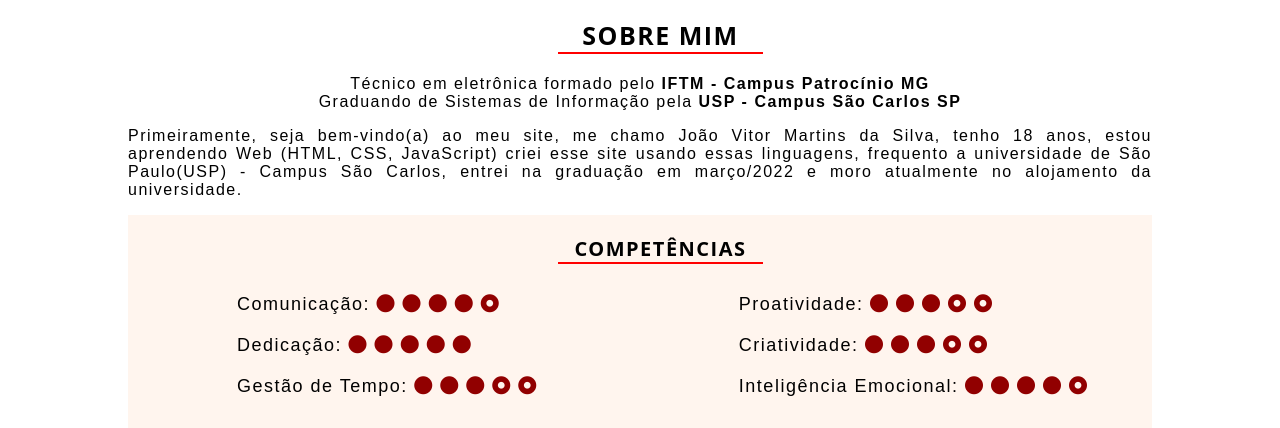
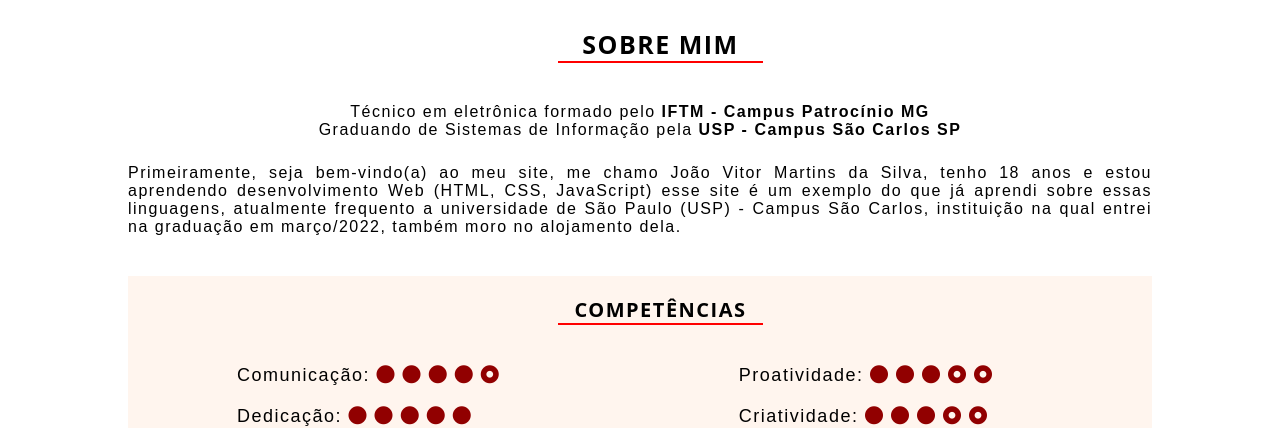
Before and after one commit to joaovitormsilva/projeto-site, a plain HTML site: page index.html in a window 1280 px wide. Shown: the part 373-801 px from the top of the page. Drawn offline with Linux system fonts and the light colour scheme.

Commit message:
thirt commit

```diff
--- a/estilos/main.css
+++ b/estilos/main.css
@@ -40,7 +40,9 @@ h2{
     font-size:25px;
     border-bottom: 2px solid red;
     width:20%;
-    margin-left:42%;
+    margin: 20px 0 40px 42%;
+    padding-top:10px;
+
 }
 h3{
     text-align: center;
@@ -50,6 +52,7 @@ h3{
     border-bottom: 2px solid red;
     width:20%;
     margin-left:42%;
+    margin-bottom:30px;
 }
 
 a{
@@ -69,6 +72,7 @@ a:hover{
 
 }
 .address-ul{
+    margin-top:30px;
    margin-left:25%;
 }
 li{
@@ -107,12 +111,13 @@ main p{
 .section-competencias{
     box-sizing: border-box;
     position: relative;
-    margin:0;
+    margin:40px 0 40px;
     padding: 0;
     background-color:#FFF5EE;
     overflow: auto;
 }
 main .main-informacoes{
+    margin:10px 0 25px 0;
     text-align: center;
 }
 
@@ -150,7 +155,7 @@ main .main-informacoes{
     border-bottom:2px solid red;
     width:40%;
     padding:10px;
-    margin: 15px auto;
+    margin: 35px auto;
 }
 .portifolio .explicacao-projeto:hover{
     transition: all .5s linear;
--- a/index.html
+++ b/index.html
@@ -29,9 +29,9 @@
             <p class="main-informacoes">Técnico em eletrônica formado pelo <strong>IFTM - Campus Patrocínio MG</strong><br>
             Graduando de Sistemas de Informação pela <strong>USP - Campus São Carlos SP </strong></p>
                 <p>Primeiramente, seja bem-vindo(a) ao meu site, me chamo João Vitor Martins da Silva,
-                tenho 18 anos, estou aprendendo Web (HTML, CSS, JavaScript) criei esse site usando
-                essas linguagens, frequento a universidade de São Paulo(USP) - Campus São Carlos, entrei na
-                graduação em março/2022 e moro atualmente no alojamento da universidade.
+                tenho 18 anos e estou aprendendo desenvolvimento Web (HTML, CSS, JavaScript) esse site é um exemplo
+                do que já aprendi sobre essas linguagens, atualmente frequento a universidade de São Paulo (USP) - Campus São Carlos, instituição na qual
+                entrei na graduação em março/2022, também moro no alojamento dela.
                 </p>
 
                 <section class="section-competencias">
```
